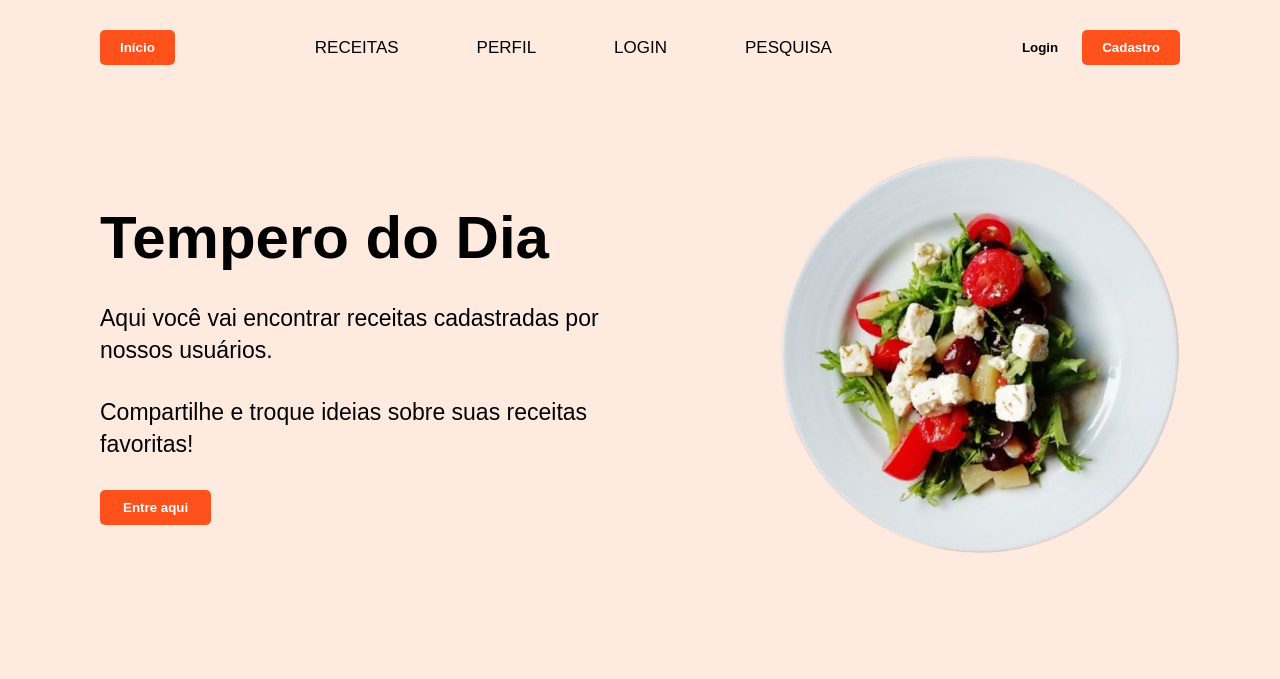
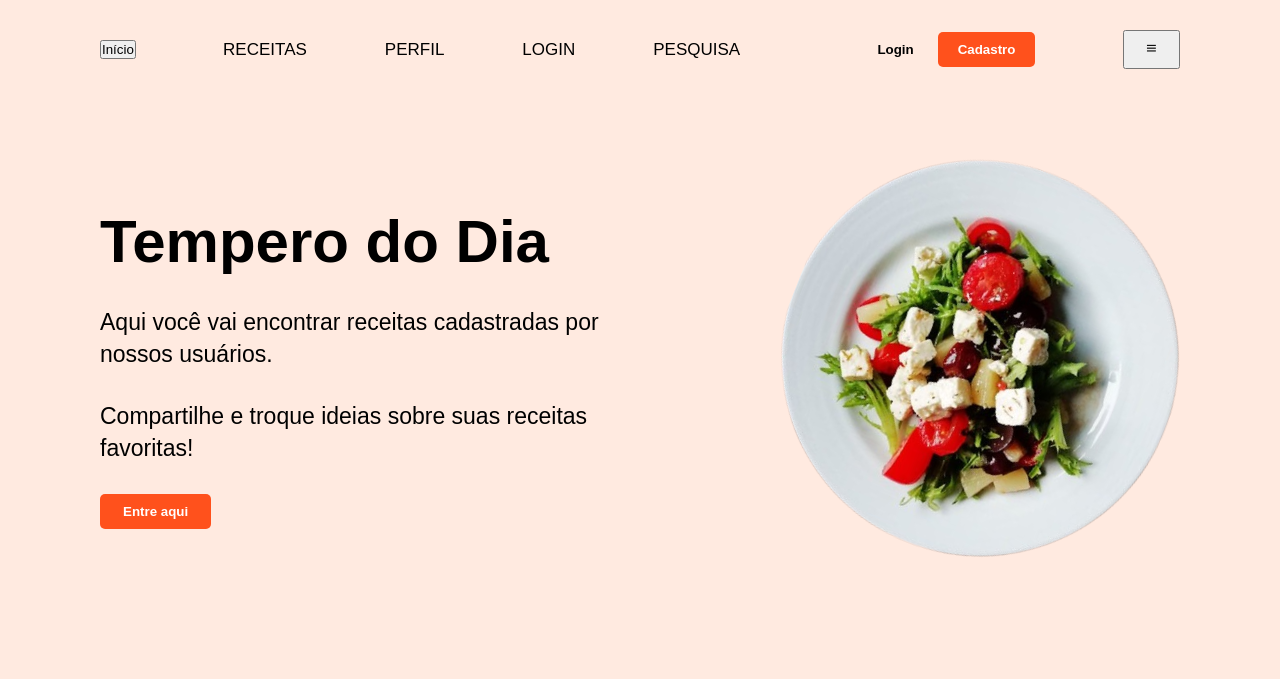
Before and after one commit to AnaDuarteS/Novo, a plain HTML site: page index.html in a window 1280 px wide. Shown: the top 679 px of the page. Drawn offline with nearby package versions, Linux system fonts and the light colour scheme.

Commit message:
Alterações Input inicio e classe botao

```diff
--- a/index.html
+++ b/index.html
@@ -14,9 +14,9 @@
     <header>
         <section class="menu">
             <nav id="nav">
-                <div id="inicio">
-                    <a href="index.html"><button class="inicio">Início</button></a>
-                </div>
+                <a href="index.html">
+                    <input type="button" value="Início" class="botaoInicio">
+                </a>
 
                 <ul id="nav-links1">
                     <li class="nav-item"><a href="receitas.html">RECEITAS</a></li>
@@ -30,7 +30,7 @@
                     <a href="cadastro.html"><button id="signup">Cadastro</button></a>
                 </div>
 
-                <button id="mobile_btn">
+                <button class="mobile_btn">
                     <i class='bx bx-menu'></i>
                 </button>
             </nav>
--- a/main.js
+++ b/main.js
@@ -1,5 +1,5 @@
 $(document).ready(function() {
-    $('#mobile_btn').on('click', function(){
+    $('.mobile_btn').on('click', function(){
         $('#mobile_menu').toggleClass('active');
     });
 
```
Also changed, not shown: cadastro.html (+4 -4 lines), login.html (+4 -4 lines), pesquisa.html (+4 -4 lines), receitas.html (+4 -4 lines), usuario.html (+4 -4 lines), usuarioReceita1.html (+4 -4 lines), usuarioReceita2.html (+4 -4 lines), usuarioReceita3.html (+4 -4 lines), usuarioReceita4.html (+4 -4 lines), usuarioReceita5.html (+4 -4 lines), usuarioReceita6.html (+4 -4 lines).
